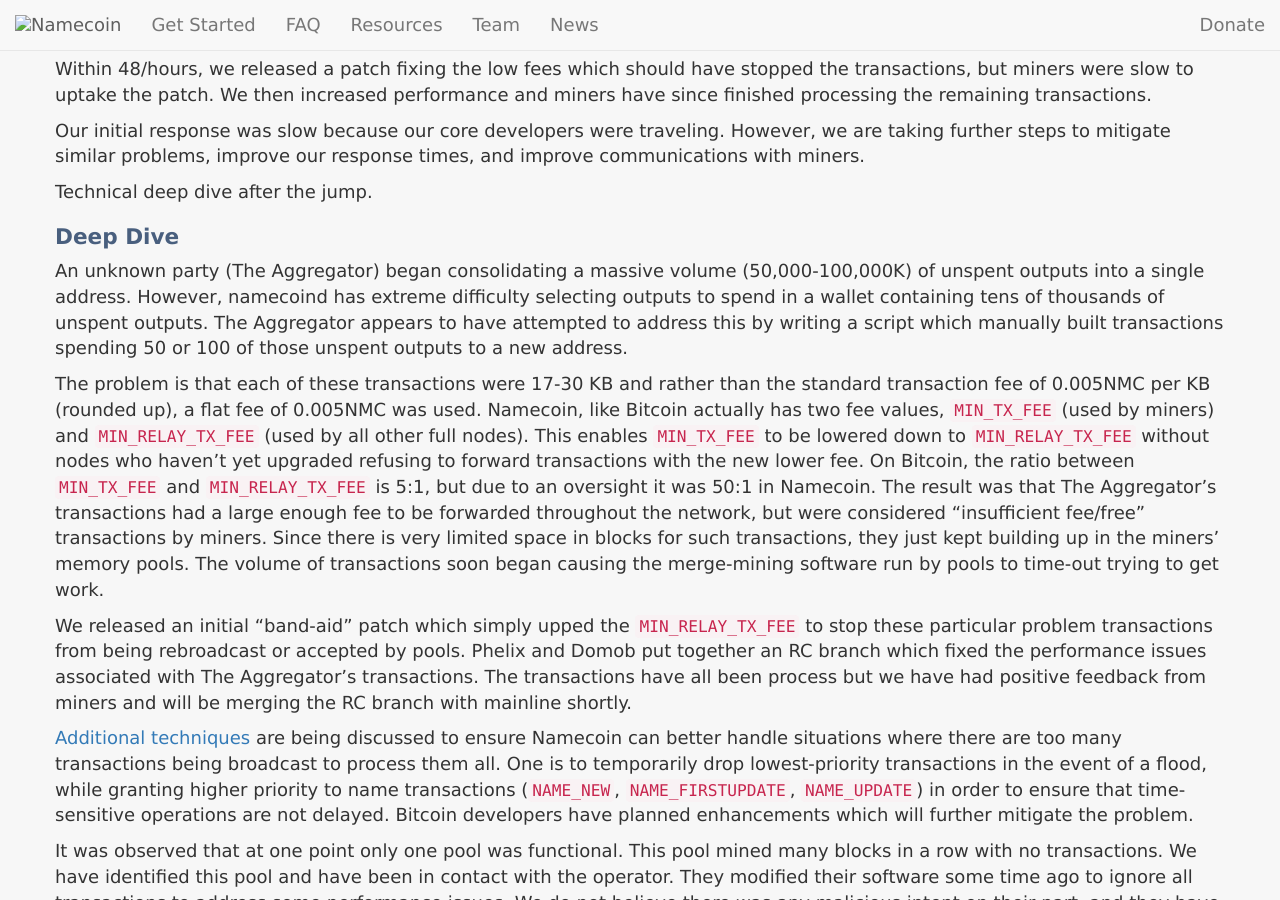
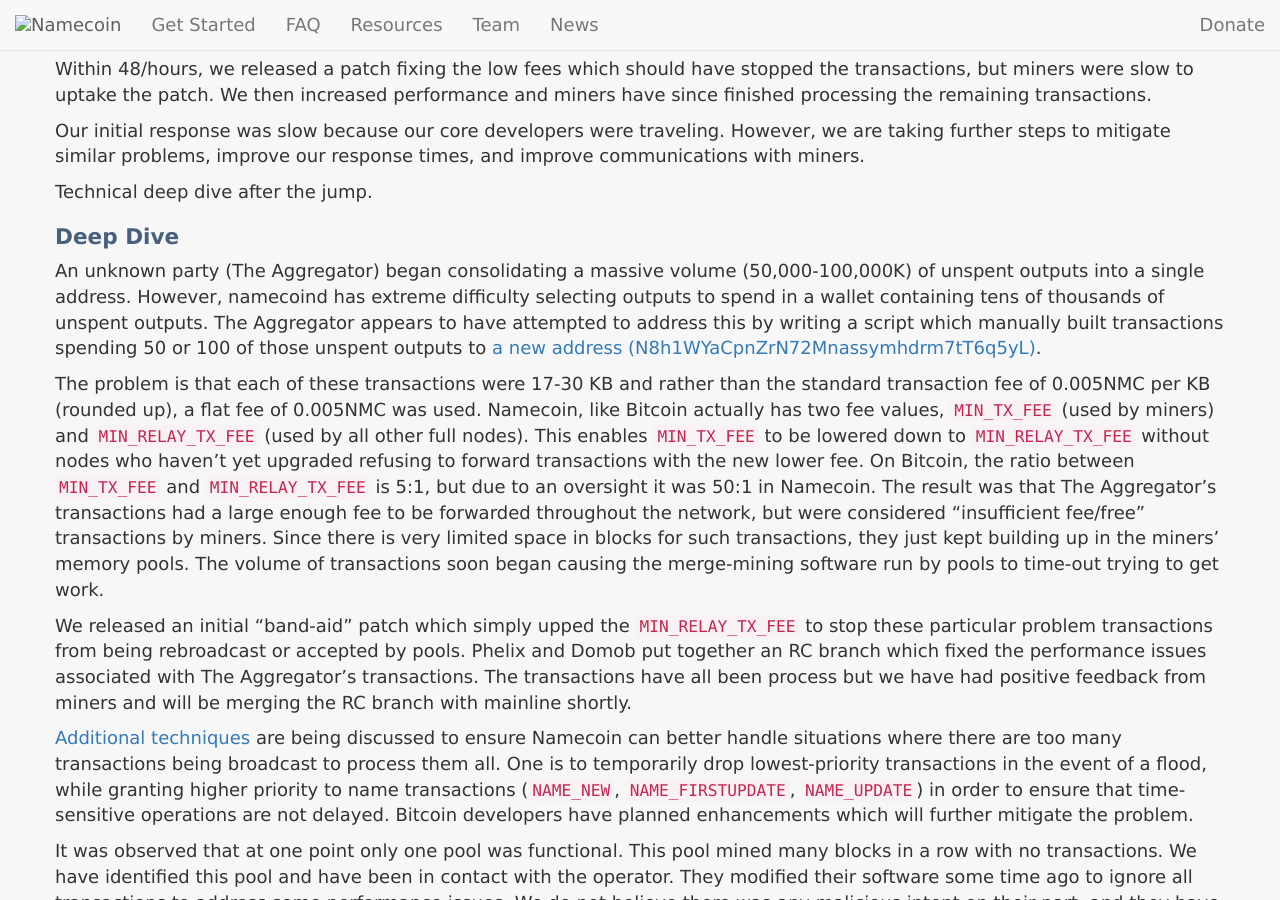
Before and after one commit to JeremyRand/namecoin.org, a Jekyll site: the page built from _posts/2014-09-09-great-aggregating-postmortem.md, in a window 1280 px wide and 900 px high, scrolled down 552 px. Built offline with Jekyll 4.4.1, drawn with Linux system fonts in a browser that asks for light colours; nearby versions of some CDN libraries; library files that are not in the unit come from our copies.

Commit message:
Fix Namecoin address of The Aggregator in news post from 2014 09 09.

```diff
--- a/_posts/2014-09-09-great-aggregating-postmortem.md
+++ b/_posts/2014-09-09-great-aggregating-postmortem.md
@@ -14,7 +14,7 @@ Technical deep dive after the jump.
 
 ## Deep Dive
 
-An unknown party (The Aggregator) began consolidating a massive volume (50,000-100,000K) of unspent outputs into a single address. However, namecoind has extreme difficulty selecting outputs to spend in a wallet containing tens of thousands of unspent outputs. The Aggregator appears to have attempted to address this by writing a script which manually built transactions spending 50 or 100 of those unspent outputs to a new address.
+An unknown party (The Aggregator) began consolidating a massive volume (50,000-100,000K) of unspent outputs into a single address. However, namecoind has extreme difficulty selecting outputs to spend in a wallet containing tens of thousands of unspent outputs. The Aggregator appears to have attempted to address this by writing a script which manually built transactions spending 50 or 100 of those unspent outputs to [a new address (N8h1WYaCpnZrN72Mnassymhdrm7tT6q5yL)](https://namecha.in/address/N8h1WYaCpnZrN72Mnassymhdrm7tT6q5yL).
 
 The problem is that each of these transactions were 17-30 KB and rather than the standard transaction fee of 0.005NMC per KB (rounded up), a flat fee of 0.005NMC was used. Namecoin, like Bitcoin actually has two fee values, `MIN_TX_FEE` (used by miners) and `MIN_RELAY_TX_FEE` (used by all other full nodes). This enables `MIN_TX_FEE` to be lowered down to `MIN_RELAY_TX_FEE` without nodes who haven’t yet upgraded refusing to forward transactions with the new lower fee. On Bitcoin, the ratio between `MIN_TX_FEE` and `MIN_RELAY_TX_FEE` is 5:1, but due to an oversight it was 50:1 in Namecoin. The result was that The Aggregator’s transactions had a large enough fee to be forwarded throughout the network, but were considered “insufficient fee/free” transactions by miners. Since there is very limited space in blocks for such transactions, they just kept building up in the miners’ memory pools. The volume of transactions soon began causing the merge-mining software run by pools to time-out trying to get work.
 
```
